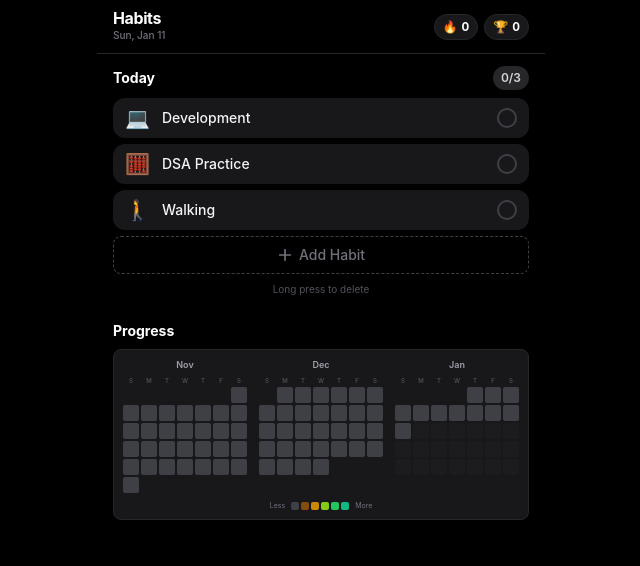
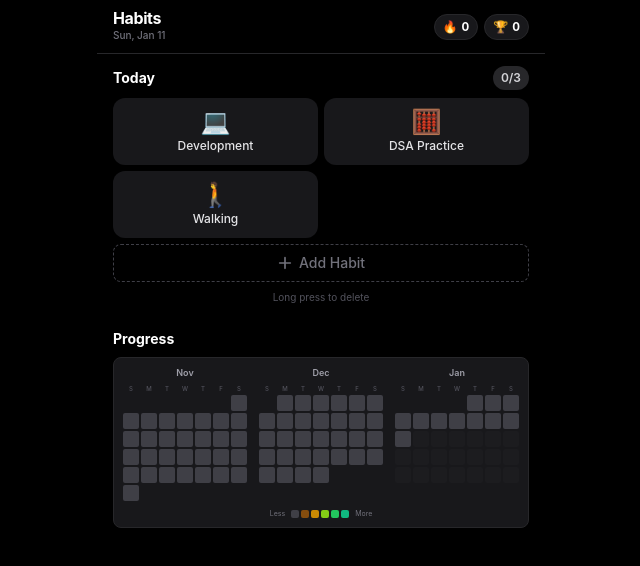
Before and after one commit to amaannn08/HabitTracker, a React (Vite) app: page / in a window 1280 px wide. Shown: the top 566 px of the page, without its empty margins (319-959 px from the left). Built offline with nearby package versions, Linux system fonts and the light colour scheme.

Commit message:
Layout: 2 habits per row with compact card design

```diff
--- a/src/components/HabitItem/HabitItem.tsx
+++ b/src/components/HabitItem/HabitItem.tsx
@@ -40,29 +40,26 @@ export const HabitItem = memo(function HabitItem({ habit, isCompleted, onToggle,
 
   if (showActions) {
     return (
-      <div className="flex gap-2 animate-in fade-in duration-200">
-        <button
-          onClick={() => setShowActions(false)}
-          className="flex-1 py-2 px-3 rounded-lg bg-zinc-900 border border-zinc-800
-                     text-zinc-300 text-sm font-medium transition-all hover:bg-zinc-800
-                     flex items-center justify-center gap-1.5 active:scale-[0.98]"
-        >
-          <svg className="w-4 h-4" fill="none" viewBox="0 0 24 24" stroke="currentColor">
-            <path strokeLinecap="round" strokeLinejoin="round" strokeWidth={2.5} d="M6 18L18 6M6 6l12 12" />
-          </svg>
-          Cancel
-        </button>
+      <div className="flex flex-col gap-1 animate-in fade-in duration-200">
         <button
           onClick={handleDelete}
-          className="flex-1 py-2 px-3 rounded-lg bg-red-600 border border-red-500
-                     text-white text-sm font-medium transition-all hover:bg-red-700
-                     flex items-center justify-center gap-1.5 active:scale-[0.98]"
+          className="py-2 px-2 rounded-lg bg-red-600
+                     text-white text-xs font-medium transition-all hover:bg-red-700
+                     flex items-center justify-center gap-1 active:scale-[0.98]"
         >
-          <svg className="w-4 h-4" fill="none" viewBox="0 0 24 24" stroke="currentColor">
+          <svg className="w-3 h-3" fill="none" viewBox="0 0 24 24" stroke="currentColor">
             <path strokeLinecap="round" strokeLinejoin="round" strokeWidth={2.5}
                   d="M19 7l-.867 12.142A2 2 0 0116.138 21H7.862a2 2 0 01-1.995-1.858L5 7m5 4v6m4-6v6m1-10V4a1 1 0 00-1-1h-4a1 1 0 00-1 1v3M4 7h16" />
           </svg>
           Delete
+        </button>
+        <button
+          onClick={() => setShowActions(false)}
+          className="py-1.5 px-2 rounded-lg bg-zinc-800
+                     text-zinc-400 text-xs font-medium transition-all hover:bg-zinc-700
+                     flex items-center justify-center active:scale-[0.98]"
+        >
+          Cancel
         </button>
       </div>
     );
@@ -81,39 +78,29 @@ export const HabitItem = memo(function HabitItem({ habit, isCompleted, onToggle,
       }}
       aria-pressed={isCompleted}
       className={`
-        flex items-center w-full py-2.5 px-3 rounded-xl cursor-pointer
+        flex flex-col items-center justify-center w-full py-3 px-2 rounded-xl cursor-pointer
         transition-all duration-150 ease-out select-none
-        gap-3 text-left
+        text-center relative
         focus-visible:outline-none focus-visible:ring-2 focus-visible:ring-emerald-400
         ${isCompleted
-          ? 'bg-gradient-to-r from-emerald-600 to-green-600'
+          ? 'bg-emerald-600'
           : 'bg-zinc-900 hover:bg-zinc-800 active:scale-[0.98]'
         }
       `}
     >
-      <span className="text-xl leading-none select-none">{habit.emoji}</span>
-      <span className={`flex-1 font-medium text-sm ${isCompleted ? 'text-white' : 'text-zinc-100'}`}>
+      {/* Checkmark indicator */}
+      {isCompleted && (
+        <div className="absolute top-1.5 right-1.5 w-4 h-4 rounded-full bg-white/25 flex items-center justify-center">
+          <svg viewBox="0 0 24 24" className="w-2.5 h-2.5 text-white">
+            <path fill="currentColor" d="M9 16.17L4.83 12l-1.42 1.41L9 19 21 7l-1.41-1.41z" />
+          </svg>
+        </div>
+      )}
+
+      <span className="text-2xl leading-none select-none mb-1">{habit.emoji}</span>
+      <span className={`font-medium text-xs leading-tight ${isCompleted ? 'text-white' : 'text-zinc-200'}`}>
         {habit.name}
       </span>
-      <div
-        className={`
-          w-5 h-5 rounded-full flex items-center justify-center flex-shrink-0
-          transition-all duration-150
-          ${isCompleted
-            ? 'bg-white/25'
-            : 'border-2 border-zinc-700'
-          }
-        `}
-      >
-        {isCompleted && (
-          <svg viewBox="0 0 24 24" className="w-3 h-3 text-white">
-            <path
-              fill="currentColor"
-              d="M9 16.17L4.83 12l-1.42 1.41L9 19 21 7l-1.41-1.41z"
-            />
-          </svg>
-        )}
-      </div>
     </button>
   );
 });
--- a/src/components/HabitList/HabitList.tsx
+++ b/src/components/HabitList/HabitList.tsx
@@ -38,21 +38,21 @@ export function HabitList({ habits, isHabitCompleted, onToggle, onAdd, onDelete
         </div>
       ) : null}
 
-      <ul className="list-none p-0 m-0 flex flex-col gap-1.5">
+      {/* Habits grid - 2 per row */}
+      <div className="grid grid-cols-2 gap-1.5 mb-1.5">
         {habits.map((habit) => (
-          <li key={habit.id}>
           <HabitItem
+            key={habit.id}
             habit={habit}
             isCompleted={isHabitCompleted(habit.id)}
             onToggle={onToggle}
             onDelete={onDelete}
           />
-          </li>
         ))}
-        <li>
+      </div>
+
+      {/* Add habit - full width */}
       <AddHabit onAdd={onAdd} />
-        </li>
-      </ul>
 
       {/* Hint for delete */}
       {habits.length > 0 && (
```
Lines whose indentation alone changed are shown as unchanged.
